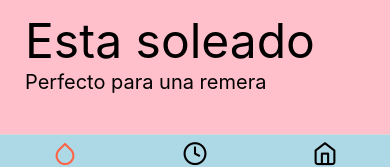
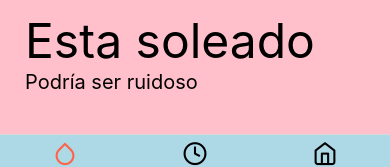
Before and after one commit to LaVieja1/weatherNative, a React Native app: screen /Actual in a window 390 px wide. Shown: the part 661-828 px from the top of the page. Built offline with nearby package versions, Linux system fonts and the light colour scheme.

Commit message:
añadido weatherType utilities

```diff
--- a/src/screens/CurrentWeather.js
+++ b/src/screens/CurrentWeather.js
@@ -1,7 +1,10 @@
-import React from "react";
-import { View, Text, SafeAreaView, StyleSheet } from "react-native";
-import { Feather } from "@expo/vector-icons";
-import RowText from "../components/RowText";
+import React from 'react'
+import { View, Text, SafeAreaView, StyleSheet } from 'react-native'
+import { Feather } from '@expo/vector-icons'
+
+import { weatherType } from '../utilities/weatherType'
+
+import RowText from '../components/RowText'
 
 const CurrentWeather = () => {
   const {
@@ -13,8 +16,8 @@ const CurrentWeather = () => {
     highLow,
     bodyWrapper,
     description,
-    message,
-  } = styles;
+    message
+  } = styles
 
   return (
     <SafeAreaView style={wrapper}>
@@ -23,62 +26,62 @@ const CurrentWeather = () => {
         <Text style={temp}>6</Text>
         <Text style={feels}>Se siente como 5</Text>
         <RowText
-          messageOne={"Alta: 8"}
-          messageTwo={"Baja: 6"}
+          messageOne={'Alta: 8'}
+          messageTwo={'Baja: 6'}
           containerStyles={highLowWrapper}
           messageOneStyles={highLow}
           messageTwoStyles={highLow}
         />
       </View>
       <RowText
-        messageOne={"Esta soleado"}
-        messageTwo={"Perfecto para una remera"}
+        messageOne={'Esta soleado'}
+        messageTwo={weatherType['Thunderstorm'].message}
         containerStyles={bodyWrapper}
         messageOneStyles={description}
         messageTwoStyles={message}
       />
     </SafeAreaView>
-  );
-};
+  )
+}
 
 const styles = StyleSheet.create({
   wrapper: {
     flex: 1,
-    backgroundColor: "pink",
+    backgroundColor: 'pink'
   },
   container: {
     flex: 1,
-    alignItems: "center",
-    justifyContent: "center",
+    alignItems: 'center',
+    justifyContent: 'center'
   },
   temp: {
-    color: "black",
-    fontSize: 48,
+    color: 'black',
+    fontSize: 48
   },
   feels: {
     fontSize: 30,
-    color: "black",
+    color: 'black'
   },
   highLowWrapper: {
-    flexDirection: "row",
-    gap: 5,
+    flexDirection: 'row',
+    gap: 5
   },
   highLow: {
-    color: "black",
-    fontSize: 20,
+    color: 'black',
+    fontSize: 20
   },
   bodyWrapper: {
-    justifyContent: "flex-end",
-    alignItems: "flex-start",
+    justifyContent: 'flex-end',
+    alignItems: 'flex-start',
     paddingLeft: 25,
-    marginBottom: 40,
+    marginBottom: 40
   },
   description: {
-    fontSize: 48,
+    fontSize: 48
   },
   message: {
-    fontSize: 20,
-  },
-});
+    fontSize: 20
+  }
+})
 
-export default CurrentWeather;
+export default CurrentWeather
--- /dev/null
+++ b/src/utilities/weatherType.js
@@ -0,0 +1,42 @@
+export const weatherType = {
+  Thunderstorm: {
+    icon: 'zap',
+    message: 'Podría ser ruidoso',
+    backgroundColor: '#000000'
+  },
+  Drizzle: {
+    icon: 'cloud-rain',
+    message: 'Podría llover un poco',
+    backgroundColor: '#36454f'
+  },
+  Rain: {
+    icon: 'umbrella',
+    message: 'Vas a necesitar un paraguas',
+    backgroundColor: '#0000ff'
+  },
+  Snow: {
+    icon: 'cloud-snow',
+    message: 'Hagamos un muñeco de nieve',
+    backgroundColor: '#7f6065'
+  },
+  Clear: {
+    icon: 'sun',
+    message: 'Esta perfecto para una remera',
+    backgroundColor: '#e47200'
+  },
+  Clouds: {
+    icon: 'cloud',
+    message: 'Podriás vivir en las nubes',
+    backgroundColor: '#363636'
+  },
+  Haze: {
+    icon: 'wind',
+    message: 'Podría llegar a estar húmedo',
+    backgroundColor: '#58586e'
+  },
+  Mist: {
+    icon: 'align-justify',
+    message: 'Podría ser difícil ver',
+    backgroundColor: '#3e3e37'
+  }
+}
```
